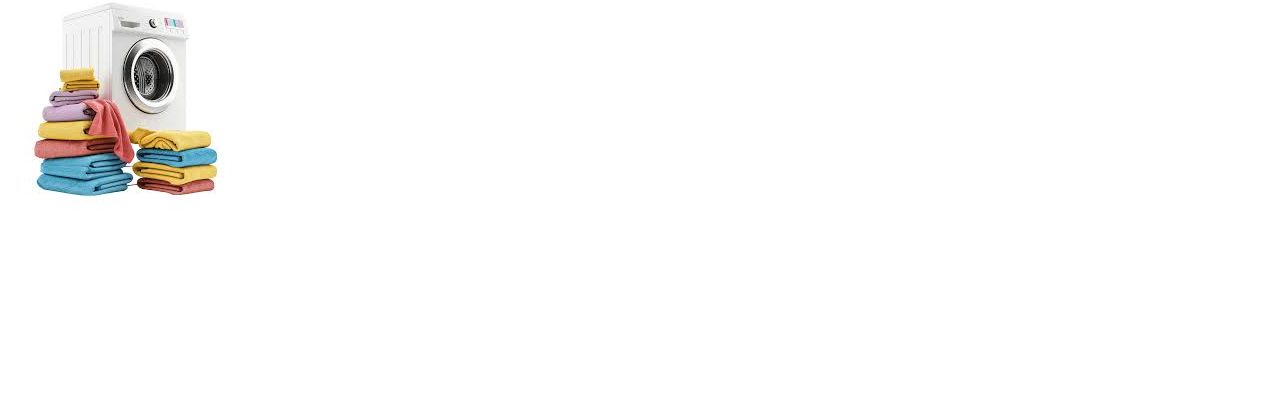
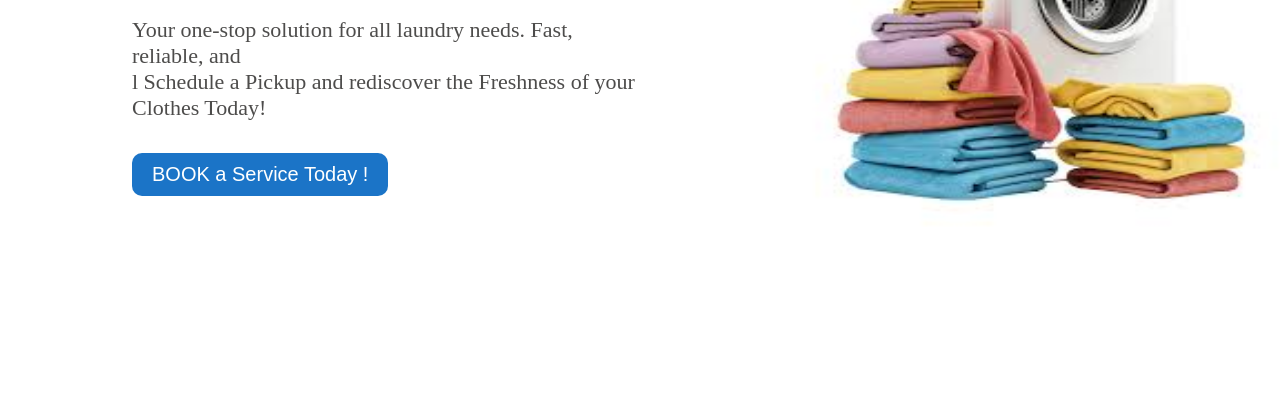
Before and after one commit to Ayush799169/index.html, a plain HTML site: page index.html in a window 1280 px wide. Shown: the part 396-800 px from the top of the page. Drawn offline with Linux system fonts and the light colour scheme.

Commit message:
Change stylesheet link in index.html
Updated stylesheet link from 'walla.css' to 'index.css'.

```diff
--- a/index.html
+++ b/index.html
@@ -4,7 +4,7 @@
     <meta charset="UTF-8">
     <meta name="viewport" content="width=device-width, initial-scale=1.0">
     <title>Laundry Services </title>
-    <link rel="stylesheet" href="walla.css">
+    <link rel="stylesheet" href="index.css">
 </head>
 
 <body>
```
